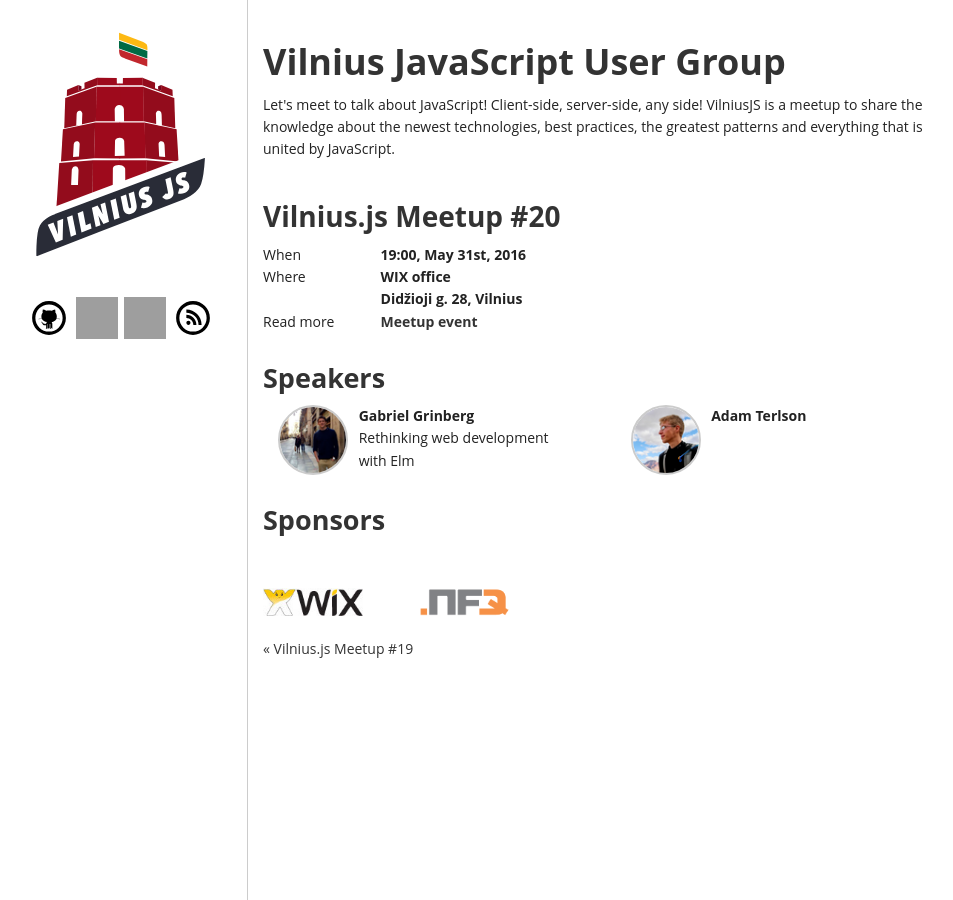
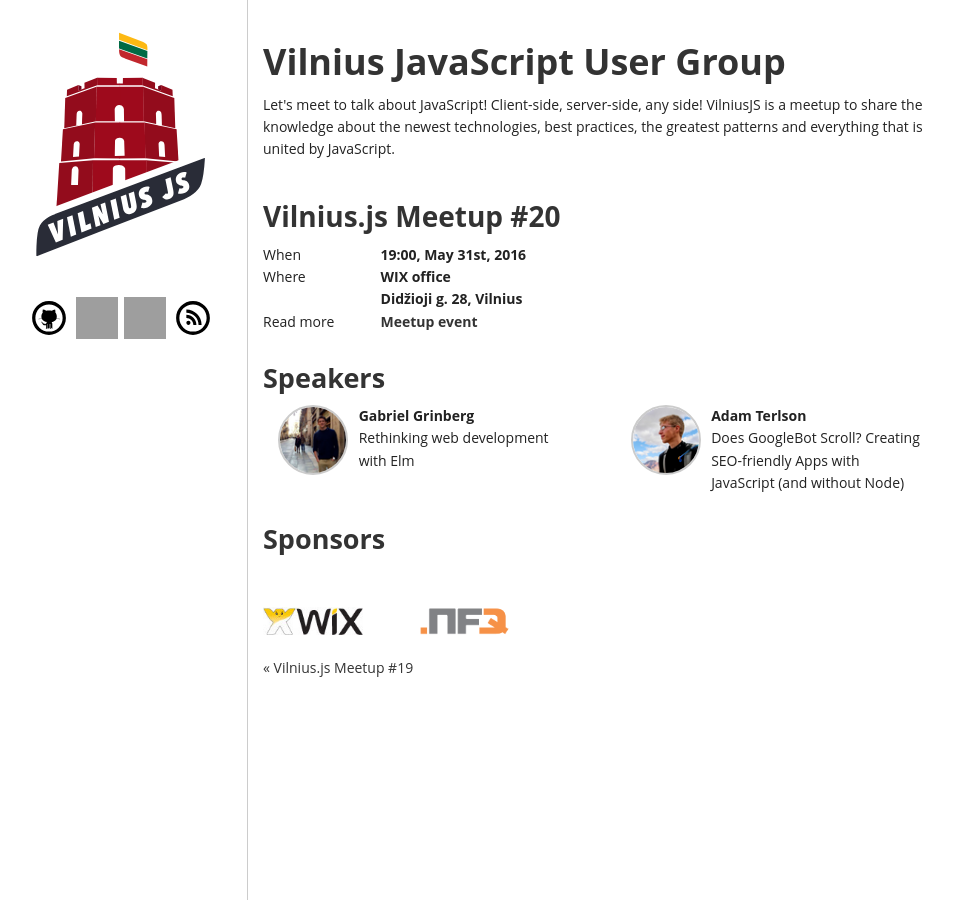
Before and after one commit to VilniusJS/vilniusjs.lt, a Jekyll site: the page built from _posts/2016-05-04-meetup20.html, in a window 1280 px wide. Shown: the whole page, without its empty margins (157-1110 px from the left). Built offline with Jekyll 4.4.1, drawn with Linux system fonts in a browser that asks for light colours; comment, search, counter and statistics services are not loaded; grey boxes are pictures that could not be loaded.

Commit message:
Update 2016-05-04-meetup20.html

```diff
--- a/_posts/2016-05-04-meetup20.html
+++ b/_posts/2016-05-04-meetup20.html
@@ -44,7 +44,7 @@
     </div>
     <div class="nine columns">
       <strong>Adam Terlson</strong>
-      <div></div>
+      <div>Does GoogleBot Scroll? Creating SEO-friendly Apps with JavaScript (and without Node)</div>
     </div>
   </div>
 </div>
```
